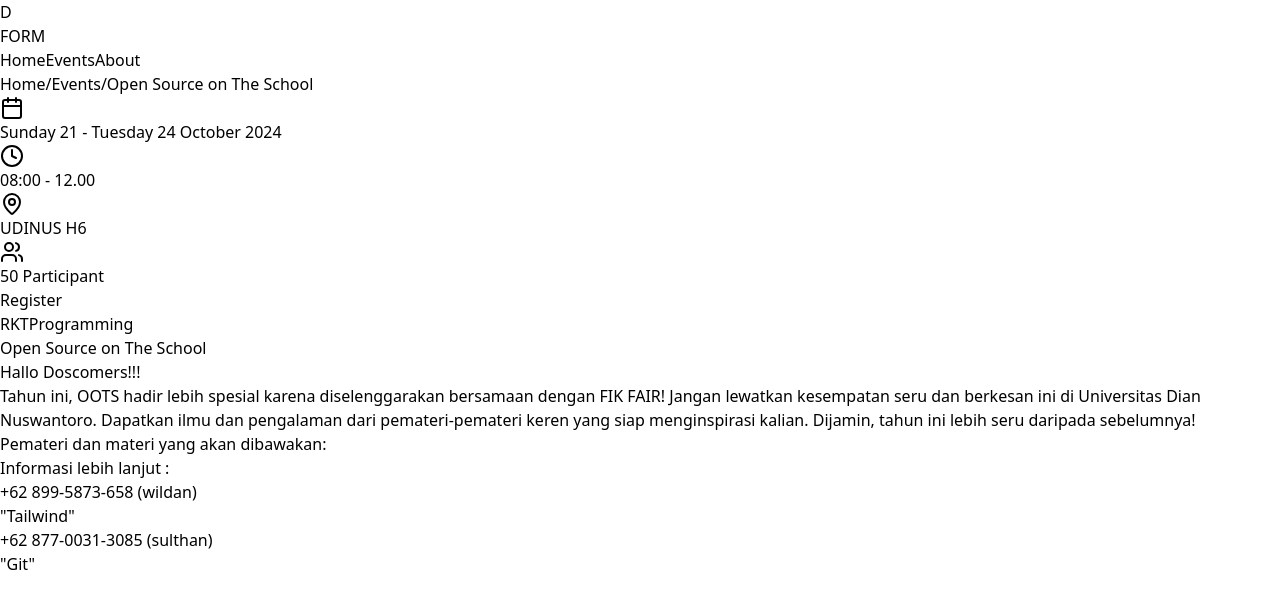
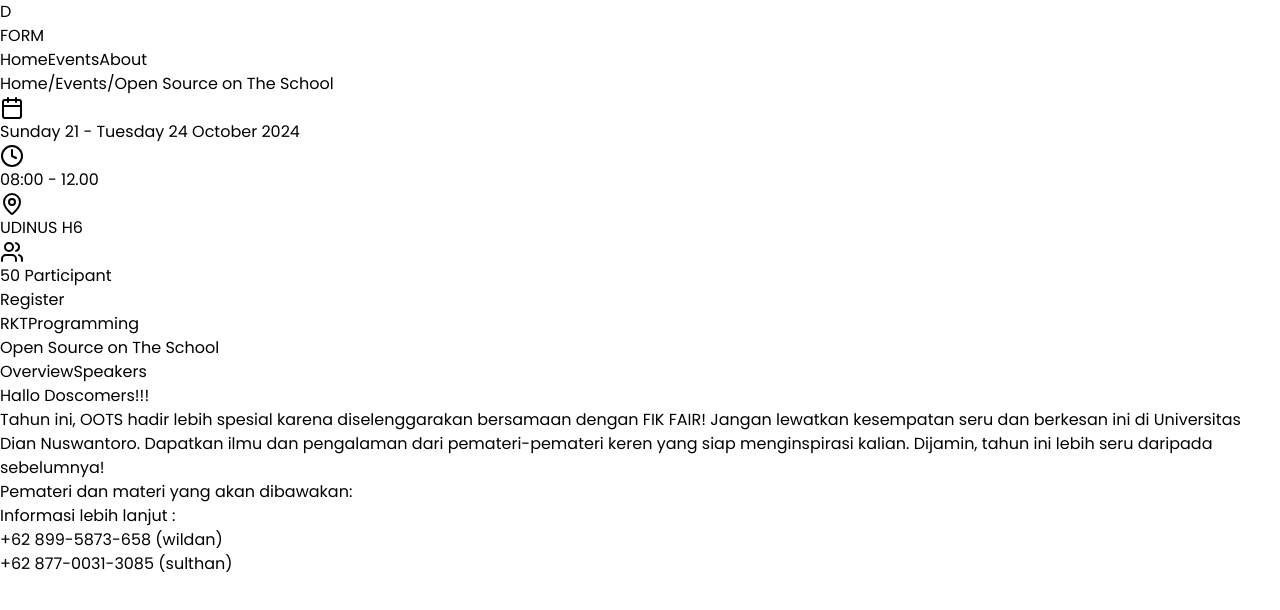
Before and after one commit to fachruddinruddin/Prototipe, a React (Vite) app: page /events/1 in a window 1280 px wide. Shown: the top 610 px of the page. Built offline with nearby package versions, Linux system fonts and the light colour scheme.

Commit message:
Add tab navigation and content display to EventDetail component; update styles and import Poppins font

```diff
--- a/src/components/EventList.jsx
+++ b/src/components/EventList.jsx
@@ -32,7 +32,7 @@
 
 const TodayEvent = ({ onEventClick }) => (
   <section className="mb-8">
-    <h2 className="text-xl text-[#343434] font-semibold mb-5">Today's Event</h2>
+    <h2 className="text-xl text-[#343434] mb-5">Today's Event</h2>
     <div className="grid grid-cols-1 md:grid-cols-2 lg:grid-cols-4 gap-4">
       <EventCard {...todayEvent} onEventClick={onEventClick} />
     </div>
@@ -41,7 +41,7 @@
 
 const UpcomingEvents = ({ onEventClick }) => (
   <section>
-    <h2 className="text-xl text-[#343434] font-semibold mb-5">Upcoming Events</h2>
+    <h2 className="text-xl text-[#343434] mb-5">Upcoming Events</h2>
     <div className="grid grid-cols-1 md:grid-cols-2 lg:grid-cols-4 gap-4">
       {upcomingEvents.map((event) => (
         <EventCard key={event.id} {...event} onEventClick={onEventClick} />
--- a/src/components/Eventdetail.jsx
+++ b/src/components/Eventdetail.jsx
@@ -5,6 +5,7 @@
 const EventDetail = () => {
   const [showEmailInput, setShowEmailInput] = useState(false);
   const [email, setEmail] = useState("");
+  const [activeTab, setActiveTab] = useState("overview");
 
   const handleRegisterClick = () => {
     setShowEmailInput(true);
@@ -12,7 +13,6 @@
 
   const handleSubmit = (e) => {
     e.preventDefault();
-    // Handle form submission here
     console.log("Email submitted:", email);
     setShowEmailInput(false);
   };
@@ -29,9 +29,7 @@
           Events
         </Link>
         <span>/</span>
-        <span className="font-bold text-[#343434]">
-          Open Source on The School
-        </span>
+        <span className="font-bold text-[#343434]">Open Source on The School</span>
       </div>
 
       <div className="grid grid-cols-1 md:grid-cols-3 gap-8">
@@ -44,8 +42,7 @@
             <div className="flex items-center gap-3">
               <Calendar className="w-5 h-5" />
               <span>
-                <span className="font-semibold">Sunday 21 - Tuesday 24</span>{" "}
-                October 2024
+                <span className="font-semibold">Sunday 21 - Tuesday 24</span> October 2024
               </span>
             </div>
 
@@ -87,13 +84,9 @@
 
               <div className="text-center">
                 <span className="text-[#343434] font-bold">
-                  <span className="text-gray-500 font-semibold">
-                    Registration Opens in
-                  </span>{" "}
-                  5 days!
+                  <span className="text-gray-500 font-semibold">Registration Opens in</span> 5 days!
                 </span>
               </div>
-
             </form>
           )}
 
@@ -109,40 +102,71 @@
         </div>
 
         {/* Right Column - Event Details */}
-        <div className="col-span-2 space-y-6">
+        <div className="col-span-2 space-y-4">
           <div className="flex gap-2 mb-4">
-            <span className="px-3 py-1 bg-[#343434] text-white text-sm font-semibold rounded-lg">
+            <span className="px-3 py-1 bg-[#343434] text-white text-sm rounded-lg">
               RKT
             </span>
-            <span className="px-3 py-1 bg-[#343434] text-white text-sm font-semibold rounded-lg">
+            <span className="px-3 py-1 bg-[#343434] text-white text-sm rounded-lg">
               Programming
             </span>
           </div>
 
-          <h1 className="text-2xl text-[#343434] font-bold mb-6">
-            Open Source on The School
-          </h1>
+          <h1 className="text-2xl text-[#343434] font-bold mb-6">Open Source on The School</h1>
 
-          <div className="space-y-4 text-[#343434]">
-            <p>Hallo Doscomers!!!</p>
+          {/* Tabs Navigation */}
+          <div className="flex border-2 rounded-lg border-gray-500 overflow-hidden w-max">
+            <button
+              className={`mx-1 my-1 py-2 px-6 text-sm rounded-lg transition-colors ${
+                activeTab === "overview"
+                  ? "bg-[#343434] text-white"
+                  : "bg-white text-[#343434]"
+              }`}
+              onClick={() => setActiveTab("overview")}
+            >
+              Overview
+            </button>
+            <button
+              className={`mx-1 my-1 py-2 px-6 text-sm rounded-lg transition-colors ${
+                activeTab === "speakers"
+                  ? "bg-[#343434] text-white"
+                  : "bg-white text-[#343434]"
+              }`}
+              onClick={() => setActiveTab("speakers")}
+            >
+              Speakers
+            </button>
+          </div>
 
-            <p>
-              Tahun ini, OOTS hadir lebih spesial karena diselenggarakan
-              bersamaan dengan FIK FAIR! Jangan lewatkan kesempatan seru dan
-              berkesan ini di Universitas Dian Nuswantoro. Dapatkan ilmu dan
-              pengalaman dari pemateri-pemateri keren yang siap menginspirasi
-              kalian. Dijamin, tahun ini lebih seru daripada sebelumnya!
-            </p>
+          {/* Tabs Content */}
+          <div className="space-y-4 text-[#000000] mt-4">
+            {activeTab === "overview" && (
+              <>
+                <p>Hallo Doscomers!!!</p>
+                <p>
+                  Tahun ini, OOTS hadir lebih spesial karena diselenggarakan bersamaan dengan FIK FAIR! Jangan lewatkan kesempatan seru dan
+                  berkesan ini di Universitas Dian Nuswantoro. Dapatkan ilmu dan pengalaman dari pemateri-pemateri keren yang siap menginspirasi
+                  kalian. Dijamin, tahun ini lebih seru daripada sebelumnya!
+                </p>
+                <p>Pemateri dan materi yang akan dibawakan:</p>
+              </>
+            )}
 
-            <p>Pemateri dan materi yang akan dibawakan:</p>
+            {activeTab === "speakers" && (
+              <>
+                <h2 className="text-xl font-bold">Speakers</h2>
+                <p>- Wildan - "Tailwind"</p>
+                <p>- Sulthan - "Git"</p>
+                <p>- Pemateri lainnya akan segera diumumkan...</p>
+              </>
+            )}
+          </div>
 
-            <div className="mt-6">
-              <p className="mb-2">Informasi lebih lanjut :</p>
-              <p>+62 899-5873-658 (wildan)</p>
-              <p>"Tailwind"</p>
-              <p className="mt-4">+62 877-0031-3085 (sulthan)</p>
-              <p>"Git"</p>
-            </div>
+          {/* Contact Information */}
+          <div className="mt-6">
+            <p className="mb-2">Informasi lebih lanjut :</p>
+            <p> +62 899-5873-658 (wildan)</p>
+            <p> +62 877-0031-3085 (sulthan)</p>
           </div>
         </div>
       </div>
--- a/src/index.css
+++ b/src/index.css
@@ -1,3 +1,9 @@
+@import url('https://fonts.googleapis.com/css2?family=Poppins:wght@400;700&display=swap');
+
 @tailwind base;
 @tailwind components;
 @tailwind utilities;
+
+body {
+    font-family: 'Poppins', sans-serif;
+}
```
